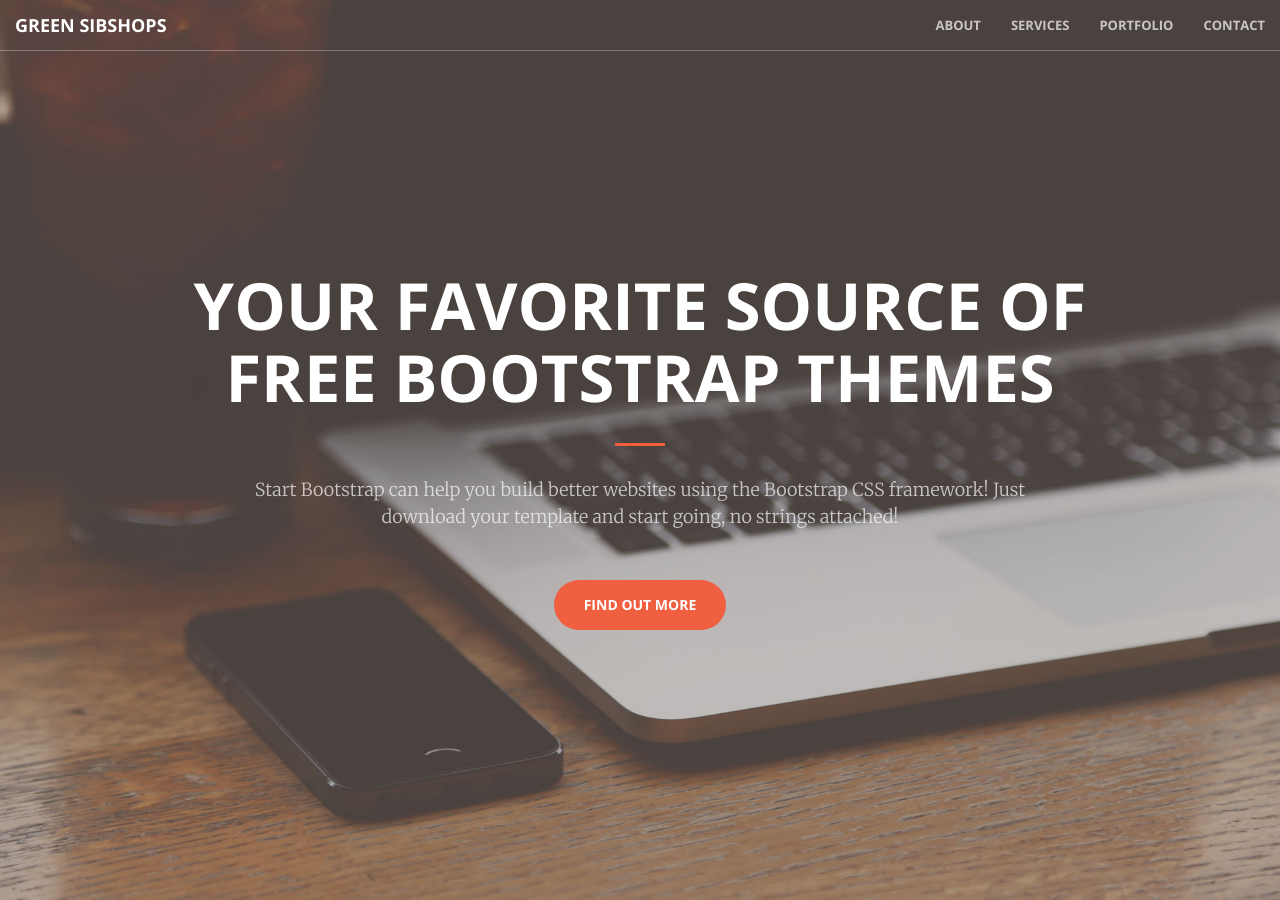
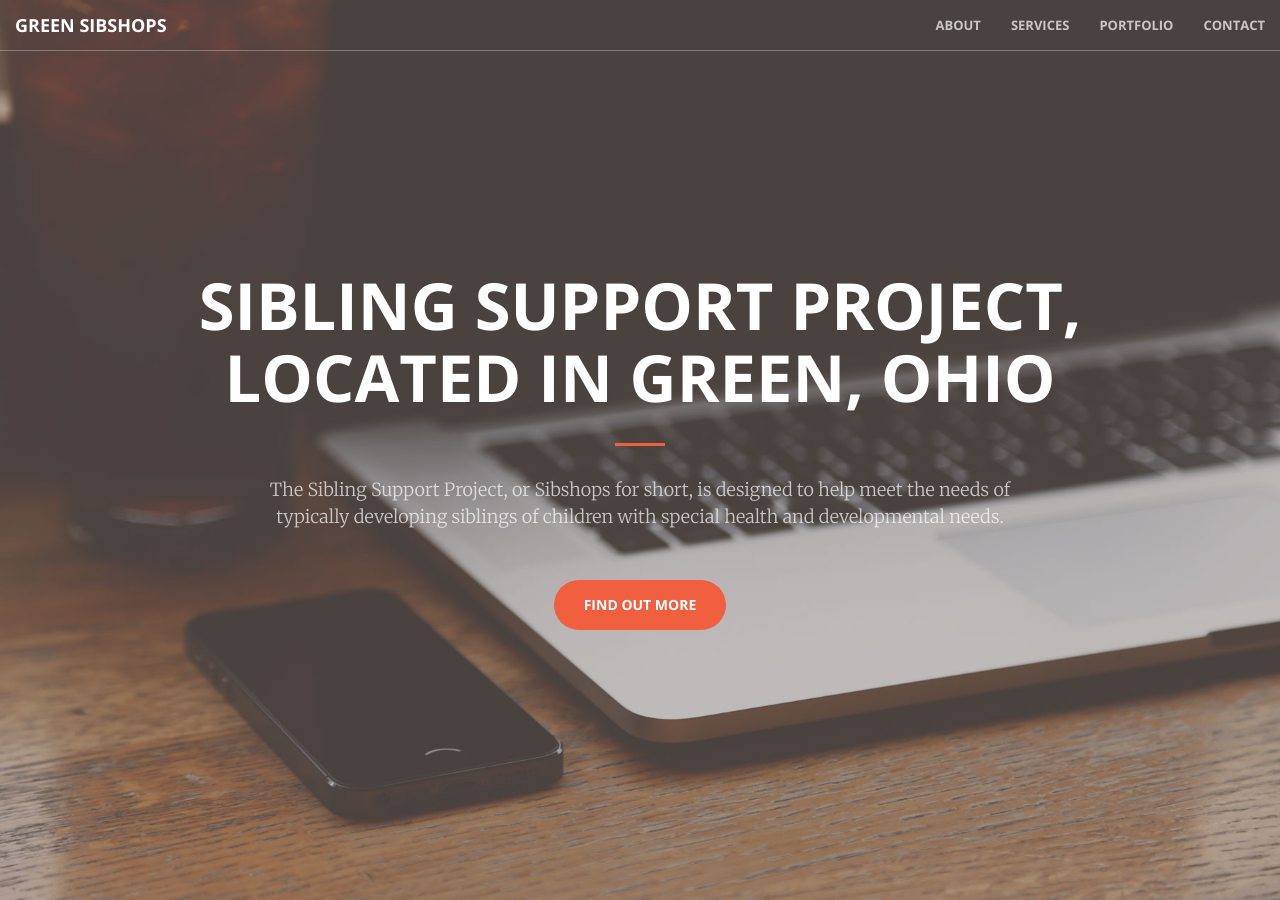
Before and after one commit to greensibshops/greensibshops.github.io, a Jekyll site: the page built from index.html, in a window 1280 px wide and 900 px high. Built offline with Jekyll 4.4.1, drawn with Linux system fonts in a browser that asks for light colours.

Commit message:
Update header.html

```diff
--- a/_includes/header.html
+++ b/_includes/header.html
@@ -1,9 +1,9 @@
 <header>
     <div class="header-content">
         <div class="header-content-inner">
-            <h1>Your Favorite Source of Free Bootstrap Themes</h1>
+            <h1>Sibling Support Project, located in Green, Ohio</h1>
             <hr>
-            <p>Start Bootstrap can help you build better websites using the Bootstrap CSS framework! Just download your template and start going, no strings attached!</p>
+            <p>The Sibling Support Project, or Sibshops for short, is designed to help meet the needs of typically developing siblings of children with special health and developmental needs.</p>
             <a href="#about" class="btn btn-primary btn-xl page-scroll">Find Out More</a>
         </div>
     </div>
```
